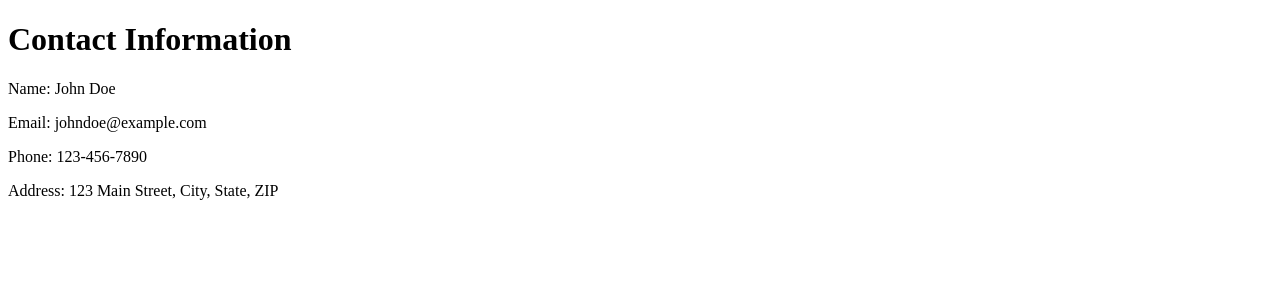
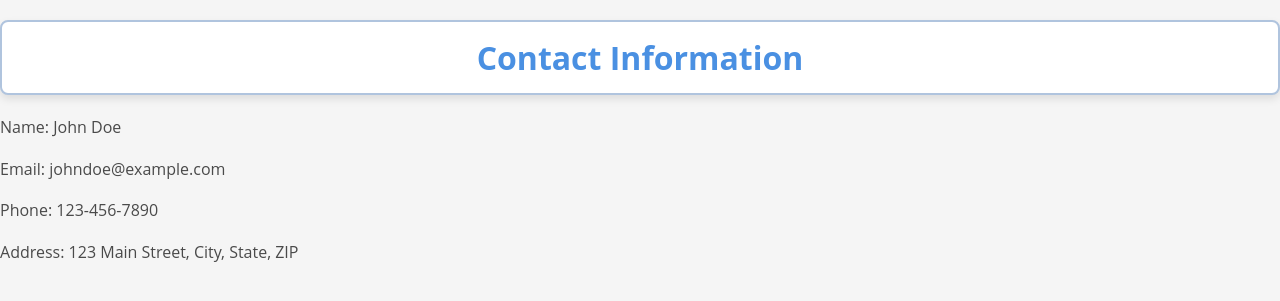
Before and after one commit to SimonBure/Vocablizer, a Django app: page /contact/ in a window 1280 px wide. Shown: the top 301 px of the page. Run offline with Django 4.2, Linux system fonts and the light colour scheme.

Commit message:
[NEW] Model static (css)

```diff
--- /dev/null
+++ b/vocablizer/listings/static/listings/styles.css
@@ -0,0 +1,71 @@
+/* Palette de couleurs */
+:root {
+    --primary-color: #4A90E2; /* Bleu doux */
+    --secondary-color: #50E3C2; /* Vert d'eau */
+    --text-color: #4A4A4A; /* Gris foncé */
+    --background-color: #F5F5F5; /* Gris très clair */
+    --border-color: #B0C4DE; /* Bleu clair pour les bordures */
+}
+
+/* Typographie globale */
+body {
+    font-family: 'Open Sans', sans-serif;
+    color: var(--text-color);
+    background-color: var(--background-color);
+    line-height: 1.6;
+    margin: 0;
+    padding: 0;
+}
+
+/* En-têtes */
+h1, h2, h3 {
+    color: var(--primary-color);
+    padding: 10px;
+    margin: 20px 0;
+    border: 2px solid var(--border-color);
+    border-radius: 8px;
+    background-color: white;
+    box-shadow: 0 4px 8px rgba(0, 0, 0, 0.1);
+    text-align: center;
+}
+
+/* Paragraphes */
+p {
+    margin-bottom: 1em;
+}
+
+/* Liens */
+a {
+    color: var(--secondary-color);
+    text-decoration: none;
+}
+a:hover {
+    text-decoration: underline;
+}
+
+/* Boutons */
+button {
+    background-color: var(--primary-color);
+    color: white;
+    border: none;
+    padding: 10px 20px;
+    cursor: pointer;
+    font-size: 16px;
+    border-radius: 5px;
+    transition: background-color 0.3s ease;
+}
+button:hover {
+    background-color: darken(var(--primary-color), 10%);
+}
+
+/* Espacement et conteneurs */
+.container {
+    max-width: 1200px;
+    margin: 0 auto;
+    padding: 20px;
+}
+
+/* Sections */
+.section {
+    margin-bottom: 2em;
+}
--- /dev/null
+++ b/vocablizer/listings/templates/listings/base.html
@@ -0,0 +1,11 @@
+<!DOCTYPE html>
+
+{% load static %}
+
+<html>
+    <head><title>Vocablizer</title></head>
+    <link rel="stylesheet" href="{% static 'listings/styles.css' %}" />
+    <body>
+        {% block content %}{% endblock %}
+    </body>
+</html>
--- a/vocablizer/listings/templates/listings/contact.html
+++ b/vocablizer/listings/templates/listings/contact.html
@@ -1,13 +1,11 @@
-<!DOCTYPE html>
-<html>
-<head>
-    <title>Contact Page</title>
-</head>
-<body>
+{% extends 'listings/base.html' %}
+
+{% block content %}
+
     <h1>Contact Information</h1>
     <p>Name: John Doe</p>
     <p>Email: johndoe@example.com</p>
     <p>Phone: 123-456-7890</p>
     <p>Address: 123 Main Street, City, State, ZIP</p>
-</body>
-</html>
+
+{% endblock %}
```
Also changed, not shown: vocablizer/listings/templates/listings/about.html (+6 -8 lines), vocablizer/listings/templates/listings/home.html (+5 -8 lines).
